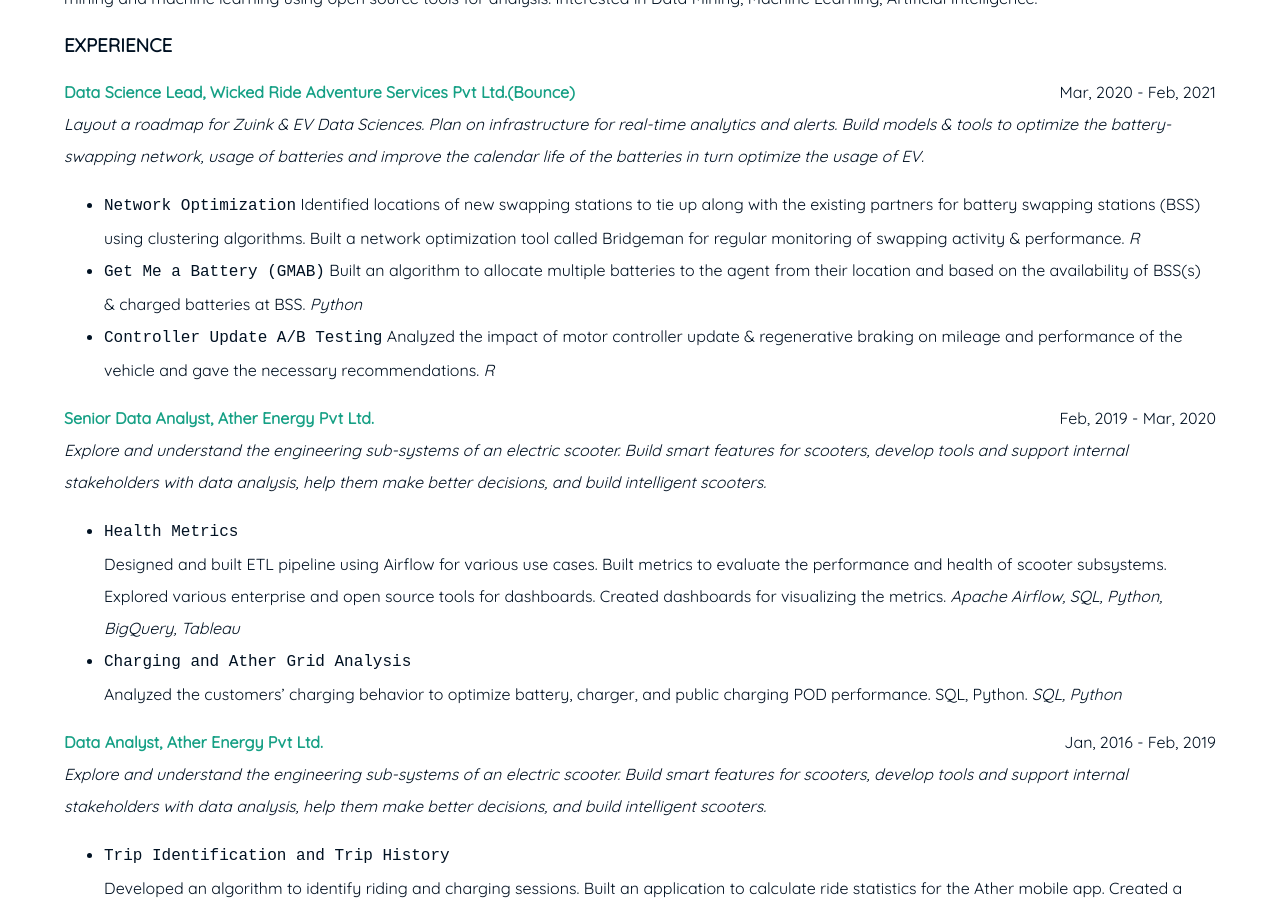
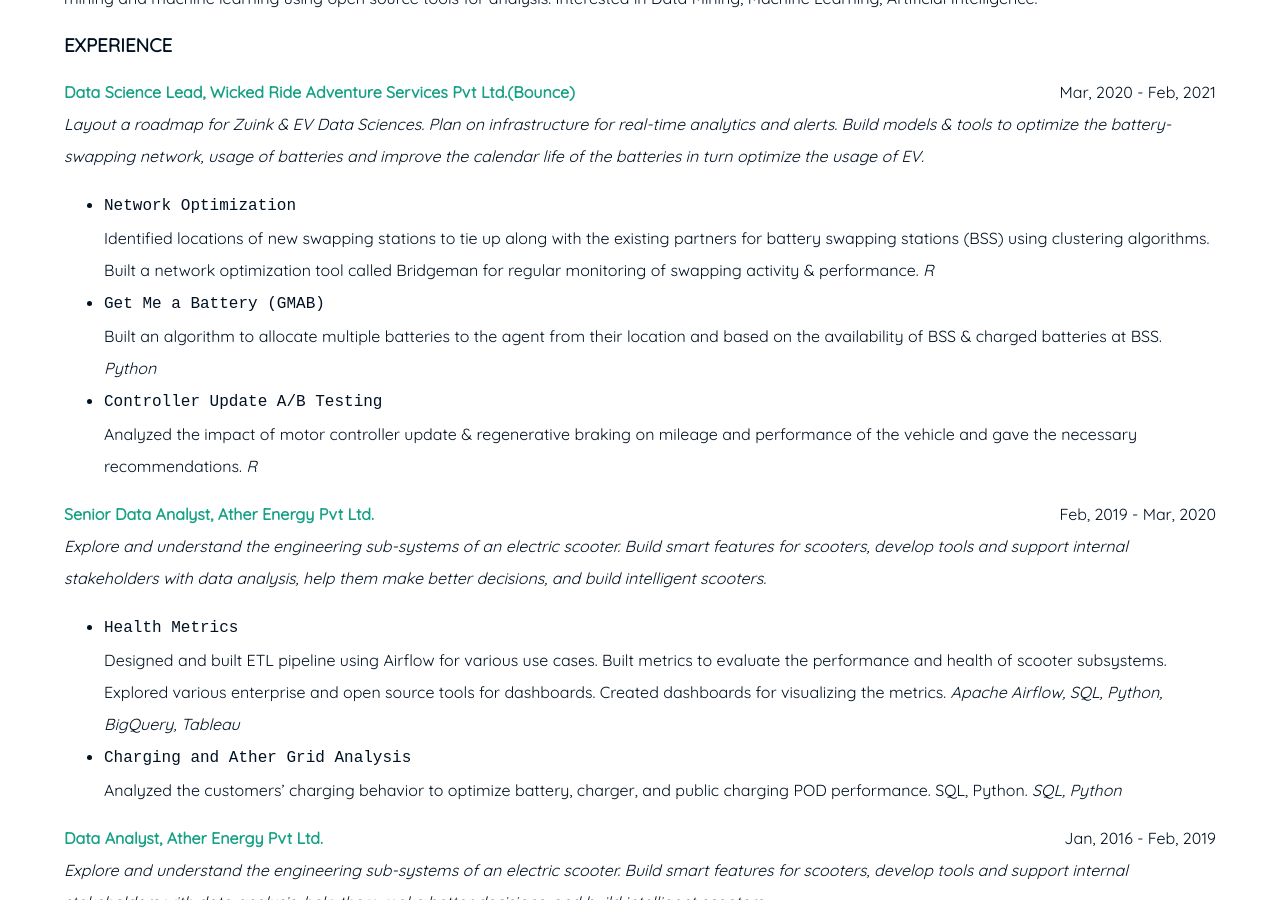
Before and after one commit to midhunt/midhunt.github.io, a Jekyll site: the page built from resume.md, in a window 1280 px wide and 900 px high, scrolled down 451 px. Built offline with Jekyll 4.4.1, drawn with Linux system fonts in a browser that asks for light colours.

Commit message:
Project title in separate line

````diff
--- a/resume.md
+++ b/resume.md
@@ -18,7 +18,7 @@
 Identified locations of new swapping stations to tie up along with the existing partners for battery swapping stations (BSS) using clustering algorithms. Built a network optimization tool called Bridgeman for regular monitoring of swapping activity & performance. _R_
 * ```Get Me a Battery (GMAB)```
 Built an algorithm to allocate multiple batteries to the agent from their location and based on the
-availability of BSS(s) & charged batteries at BSS. _Python_
+availability of BSS & charged batteries at BSS. _Python_
 * ```Controller Update A/B Testing```
 Analyzed the impact of motor controller update & regenerative braking on mileage and performance
 of the vehicle and gave the necessary recommendations. _R_
````
